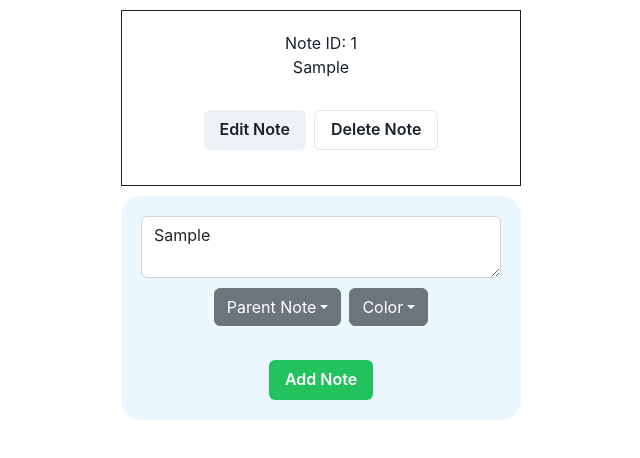
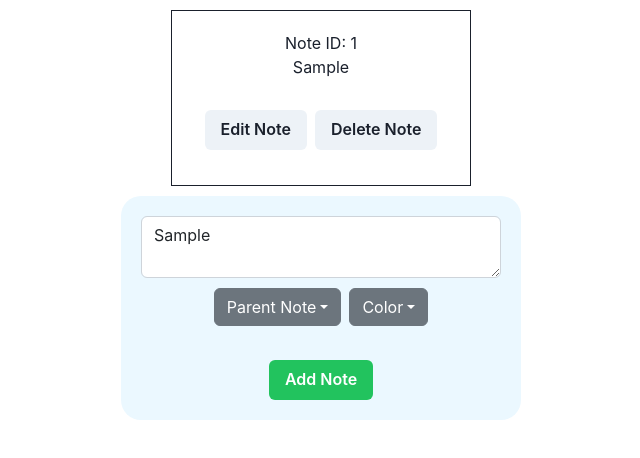
Before and after one commit to DrBanksy/RichWebApplication, a React (Create React App) app in the folder lab3/problem3/my-app/: page / in a window 1280 px wide. Both pictures are taken after typing "Sample" into the empty fields and a click on the button "Add Note". Shown: the top 458 px of the page, without its empty margins (319-959 px from the left). Built offline with nearby package versions, Linux system fonts and the light colour scheme.

Commit message:
color issue

```diff
--- a/lab3/problem3/my-app/src/Components/Note.jsx
+++ b/lab3/problem3/my-app/src/Components/Note.jsx
@@ -32,7 +32,7 @@
     }, [isEditing]);
 
     return (
-      <Container maxW='400px' border="1px" mx="auto" mt="10px" p="20px" centerContent
+      <Container maxW='300px' border="1px" mx="auto" mt="10px" p="20px" centerContent
         style={{
           background: color,
         }}
@@ -50,11 +50,11 @@
         )}
         <div
           style={{
-            background: "#fff",
+            background: color,
             padding: "15px",
           }}
         >
-          <ButtonGroup>
+          <ButtonGroup >
             <Button
               onClick={() => {
                 setIsEditing(!isEditing);
@@ -66,7 +66,7 @@
             <Button
               id={id}
               className="delete-note"
-              variant="outline"
+              variant="solid"
             >
               Delete Note
             </Button>
```
